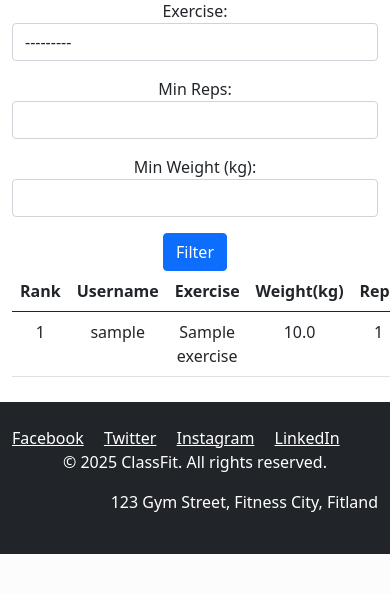
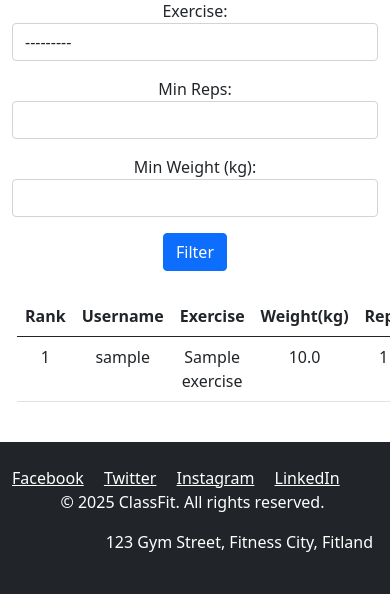
Before and after one commit to judewoolls/ClassFit, a Django app: page / in a window 390 px wide; the page is wider, and only the part inside the window is pictured. Shown: the part 608-1202 px from the top of that part. Before the commit the page ends 1162 px from the top of that part, so only its background shows below. Run offline with Django 4.2, Linux system fonts and the light colour scheme; a user stored in the database is signed in; tables that the repository leaves empty hold one stand-in row (values such as "Sample post").

Commit message:
fix styling issues in homepage

```diff
--- a/static/css/style.css
+++ b/static/css/style.css
@@ -32,9 +32,22 @@ li {
 }
 
 #leaderboard {
-    margin-bottom: 25px;
+    margin-bottom: 40px;
+    margin-top: 25px;
+    margin-left: 5px;
+    margin-right: 5px;
 }
 
 footer {
     min-width: 100%;
 }
+
+@media screen and (max-width: 600px) {
+    #leaderboard {
+        margin-right: 10px;
+    }
+    footer {
+        padding-right: 5px;
+    }
+
+}
--- a/templates/base.html
+++ b/templates/base.html
@@ -102,16 +102,16 @@
     <footer class="footer mt-auto bg-dark text-white">
         <div class="container py-4">
             <div class="row">
-                <div class="col-md-4">
+                <div class="col-12 col-md-4">
                     <a href="#" class="text-white me-3">Facebook</a>
                     <a href="#" class="text-white me-3">Twitter</a>
                     <a href="#" class="text-white me-3">Instagram</a>
                     <a href="#" class="text-white">LinkedIn</a>
                 </div>
-                <div class="col-md-4 text-center">
+                <div class="col-12 col-md-4 text-center">
                     <p>&copy; 2025 ClassFit. All rights reserved.</p>
                 </div>
-                <div class="col-md-4 text-end">
+                <div class="col-12 col-md-4 text-end">
                     <p>123 Gym Street, Fitness City, Fitland</p>
                 </div>
             </div>
```
Also changed, not shown: 1 other file.
